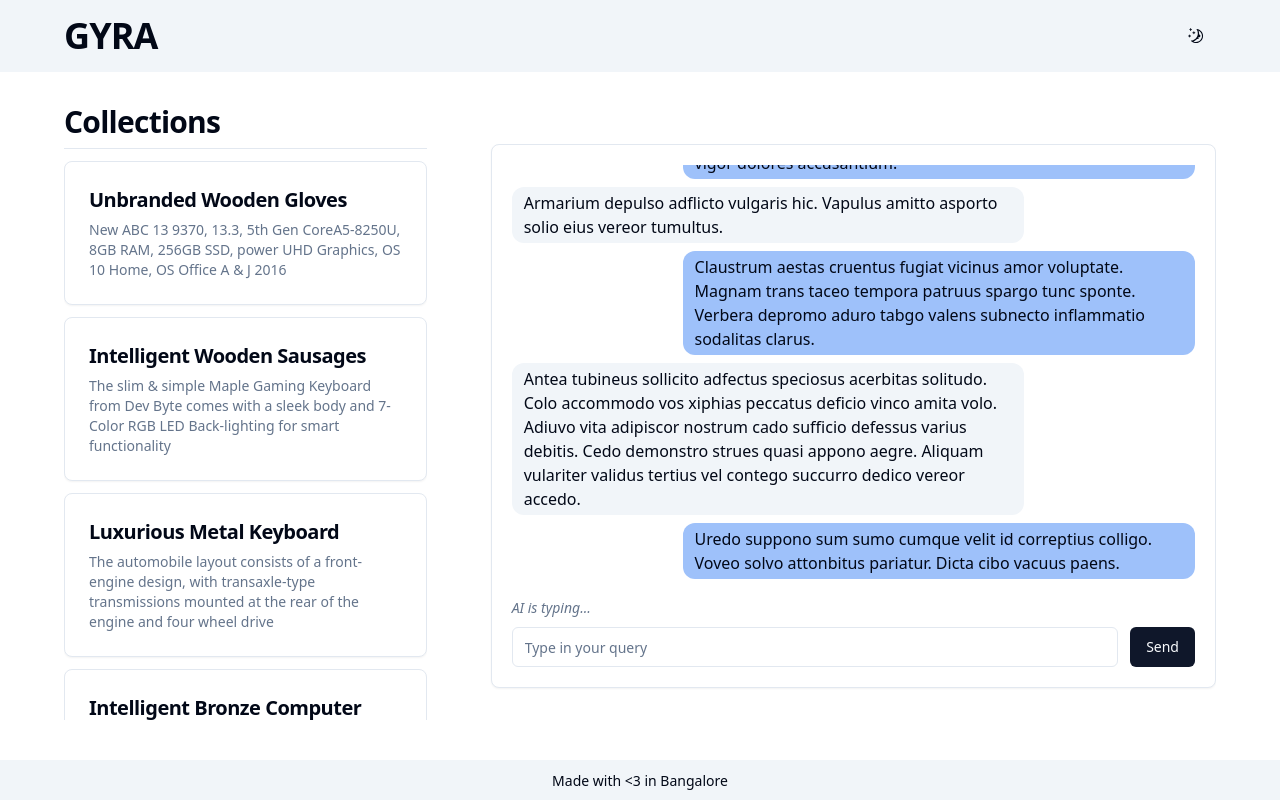
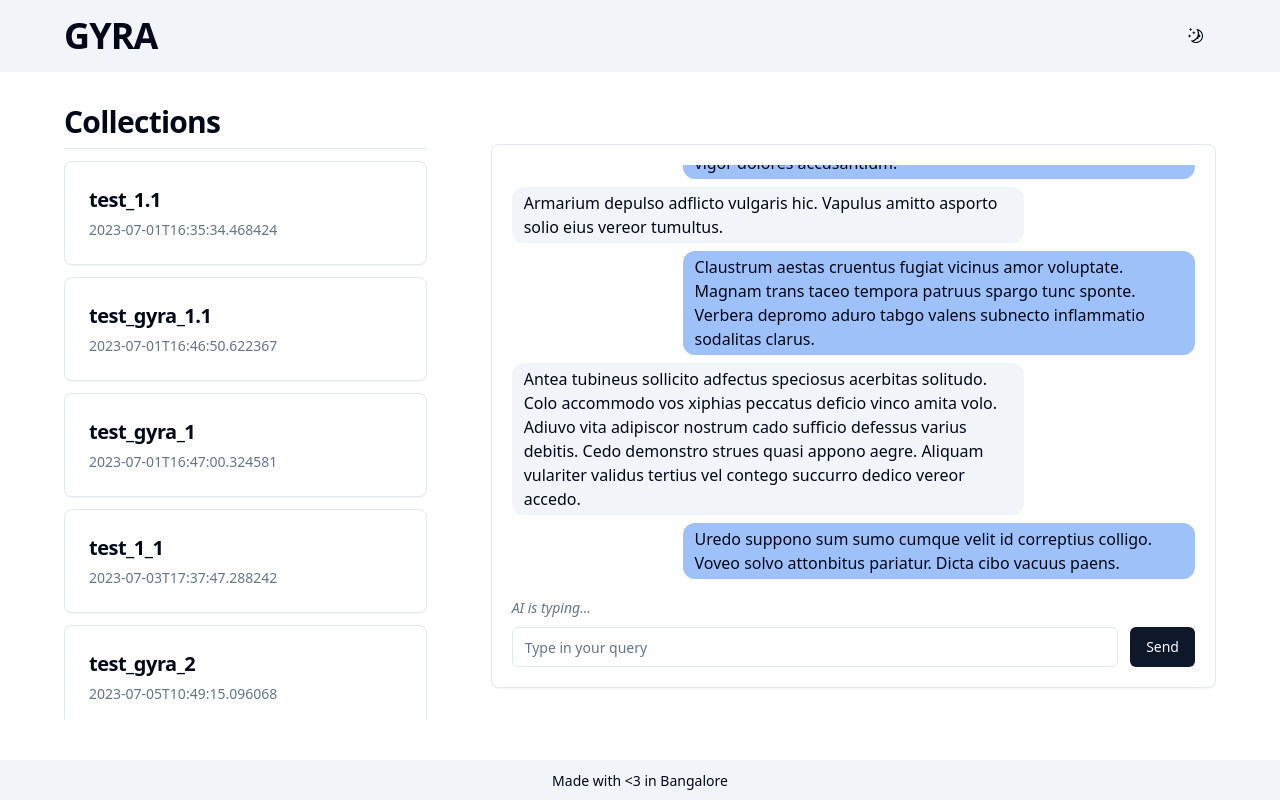
Before and after one commit to vinayakvivek/gyra-demo, a React (Vite) app: page / in a window 1280 px wide. Built offline with nearby package versions, Linux system fonts and the light colour scheme.

Commit message:
Add api, react-query, mock reponses

```diff
--- a/package.json
+++ b/package.json
@@ -14,6 +14,7 @@
     "@radix-ui/react-scroll-area": "^1.0.4",
     "@radix-ui/react-separator": "^1.0.3",
     "@radix-ui/react-slot": "^1.0.2",
+    "axios": "^1.4.0",
     "class-variance-authority": "^0.7.0",
     "clsx": "^2.0.0",
     "jotai": "^2.2.2",
@@ -21,6 +22,7 @@
     "react": "^18.2.0",
     "react-dom": "^18.2.0",
     "react-markdown": "^8.0.7",
+    "react-query": "^3.39.3",
     "tailwind-merge": "^1.14.0",
     "tailwindcss-animate": "^1.0.6",
     "zustand": "^4.3.9"
--- a/src/App.tsx
+++ b/src/App.tsx
@@ -1,10 +1,14 @@
+import { QueryClient, QueryClientProvider } from "react-query";
 import ChatBox from "./components/ChatBox";
 import CollectionList from "./components/CollectionList";
 import Navbar from "./components/Navbar";
 import { ThemeProvider } from "./components/ThemeProvider";
 
+const queryClient = new QueryClient();
+
 const App = () => {
   return (
+    <QueryClientProvider client={queryClient}>
       <ThemeProvider defaultTheme="system">
         <div className="h-screen flex flex-col">
           <Navbar className="px-16" />
@@ -20,6 +24,7 @@ const App = () => {
           </footer>
         </div>
       </ThemeProvider>
+    </QueryClientProvider>
   );
 };
 
--- /dev/null
+++ b/src/api/index.ts
@@ -0,0 +1,22 @@
+import axios from "axios";
+import { API_ENDPOINT, MOCKING_ENABLED } from "../config";
+import * as mockResponses from "../mocks/responses";
+import { Collection } from "../types";
+
+const createUrl = (path: string) => `${API_ENDPOINT}/${path}`;
+
+const get = async <T>(path: string): Promise<T> => {
+  return axios.get(createUrl(path)).then((res) => res.data);
+};
+
+// const post = async <T, R>(path: string, data: T): Promise<R> => {
+//   return axios.post(createUrl(path), data).then((res) => res.data);
+// };
+
+// Get Collections
+export const getCollections = () => {
+  if (MOCKING_ENABLED) {
+    return mockResponses.getCollections();
+  }
+  get<Collection[]>("/collection");
+};
--- a/src/components/CollectionList.tsx
+++ b/src/components/CollectionList.tsx
@@ -1,46 +1,46 @@
 import { Card, CardDescription, CardHeader, CardTitle } from "./ui/card";
-import { faker } from "@faker-js/faker";
 import { ScrollArea } from "./ui/scroll-area";
 import { forwardRef } from "react";
 import { cn } from "../lib/utils";
-
-const getCollections = () => {
-  const collections = [];
-  for (let i = 0; i < 12; ++i) {
-    collections.push({
-      id: i,
-      name: faker.commerce.productName(),
-      description: faker.commerce.productDescription(),
-    });
-  }
-  return collections;
-};
+import { useQuery } from "react-query";
+import * as api from "../api";
 
 const CollectionList = forwardRef<
   HTMLDivElement,
   React.HTMLAttributes<HTMLDivElement>
 >(({ className, ...props }, ref) => {
+  const { isLoading, error, data } = useQuery(
+    "collections",
+    api.getCollections
+  );
+
   return (
     <div ref={ref} className={cn("h-full flex flex-col", className)} {...props}>
       <h2 className="scroll-m-20 border-b pb-2 text-3xl font-semibold tracking-tight transition-colors first:mt-0">
         Collections
       </h2>
       <div className="h-3" />
+      {isLoading && <p>Loading...</p>}
+      {!!error && <p>Error fetching collections: {`${error}`}</p>}
+      {data && (
         <ScrollArea className="flex-1 overflow-hidden">
           <div className="flex flex-col space-y-3">
-          {getCollections().map((item) => (
+            {data.map((item) => (
               <Card
-              key={item.id}
+                key={item.collection_name}
                 className="hover:bg-accent hover:cursor-pointer"
               >
                 <CardHeader>
-                <CardTitle className="text-xl">{item.name}</CardTitle>
-                <CardDescription>{item.description}</CardDescription>
+                  <CardTitle className="text-xl">
+                    {item.collection_name}
+                  </CardTitle>
+                  <CardDescription>{item.created_time}</CardDescription>
                 </CardHeader>
               </Card>
             ))}
           </div>
         </ScrollArea>
+      )}
     </div>
   );
 });
--- /dev/null
+++ b/src/config.ts
@@ -0,0 +1,2 @@
+export const API_ENDPOINT = "http:127.0.0.1:5173";
+export const MOCKING_ENABLED = true;
--- /dev/null
+++ b/src/mocks/data/collections.json
@@ -0,0 +1,62 @@
+[
+  {
+    "collection_name": "test_1.1",
+    "asset_type": "text",
+    "embedder_id": "openai-embedder",
+    "created_time": "2023-07-01T16:35:34.468424"
+  },
+  {
+    "collection_name": "test_gyra_1.1",
+    "asset_type": "text",
+    "embedder_id": "openai-embedder",
+    "created_time": "2023-07-01T16:46:50.622367"
+  },
+  {
+    "collection_name": "test_gyra_1",
+    "asset_type": "text",
+    "embedder_id": "openai-embedder",
+    "created_time": "2023-07-01T16:47:00.324581"
+  },
+  {
+    "collection_name": "test_1_1",
+    "asset_type": "text",
+    "embedder_id": "openai-embedder",
+    "created_time": "2023-07-03T17:37:47.288242"
+  },
+  {
+    "collection_name": "test_gyra_2",
+    "asset_type": "text",
+    "embedder_id": "openai-embedder",
+    "created_time": "2023-07-05T10:49:15.096068"
+  },
+  {
+    "collection_name": "test_gyra_1_2",
+    "asset_type": "text",
+    "embedder_id": "openai-embedder",
+    "created_time": "2023-07-05T11:41:34.443376"
+  },
+  {
+    "collection_name": "vin_test",
+    "asset_type": "text",
+    "embedder_id": "openai-embedder",
+    "created_time": "2023-07-05T15:00:31.016550"
+  },
+  {
+    "collection_name": "amazon hr",
+    "asset_type": "text",
+    "embedder_id": "openai-embedder",
+    "created_time": "2023-07-05T16:40:48.921855"
+  },
+  {
+    "collection_name": "amazon_hr",
+    "asset_type": "text",
+    "embedder_id": "openai-embedder",
+    "created_time": "2023-07-05T16:43:26.307959"
+  },
+  {
+    "collection_name": "amazon_customer_service",
+    "asset_type": "text",
+    "embedder_id": "openai-embedder",
+    "created_time": "2023-07-05T17:00:22.014433"
+  }
+]
--- /dev/null
+++ b/src/mocks/responses.ts
@@ -0,0 +1,15 @@
+import { Collection } from "../types";
+import collections from "./data/collections.json";
+
+const timer = (ms: number) => {
+  return new Promise((res) => setTimeout(res, ms));
+};
+
+const waitRandom = async () => {
+  await timer(500 + Math.random() * 1000);
+};
+
+export const getCollections = async (): Promise<Collection[]> => {
+  await waitRandom();
+  return collections;
+};
```
Also changed, not shown: src/types/index.ts (+7 -0 lines), 1 other file (tests, documents, lock files or other folders). Lines whose indentation alone changed are shown as unchanged.
